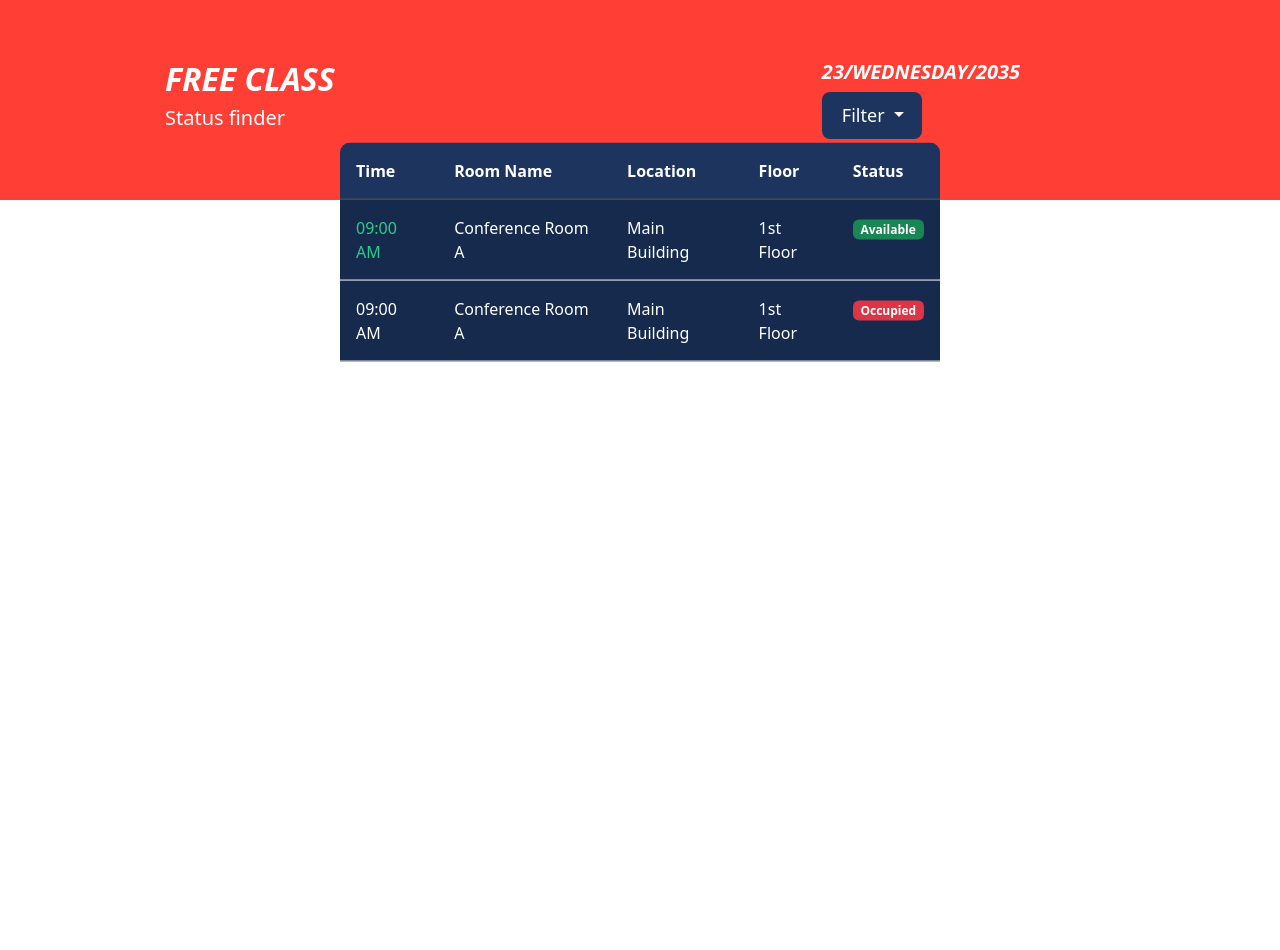
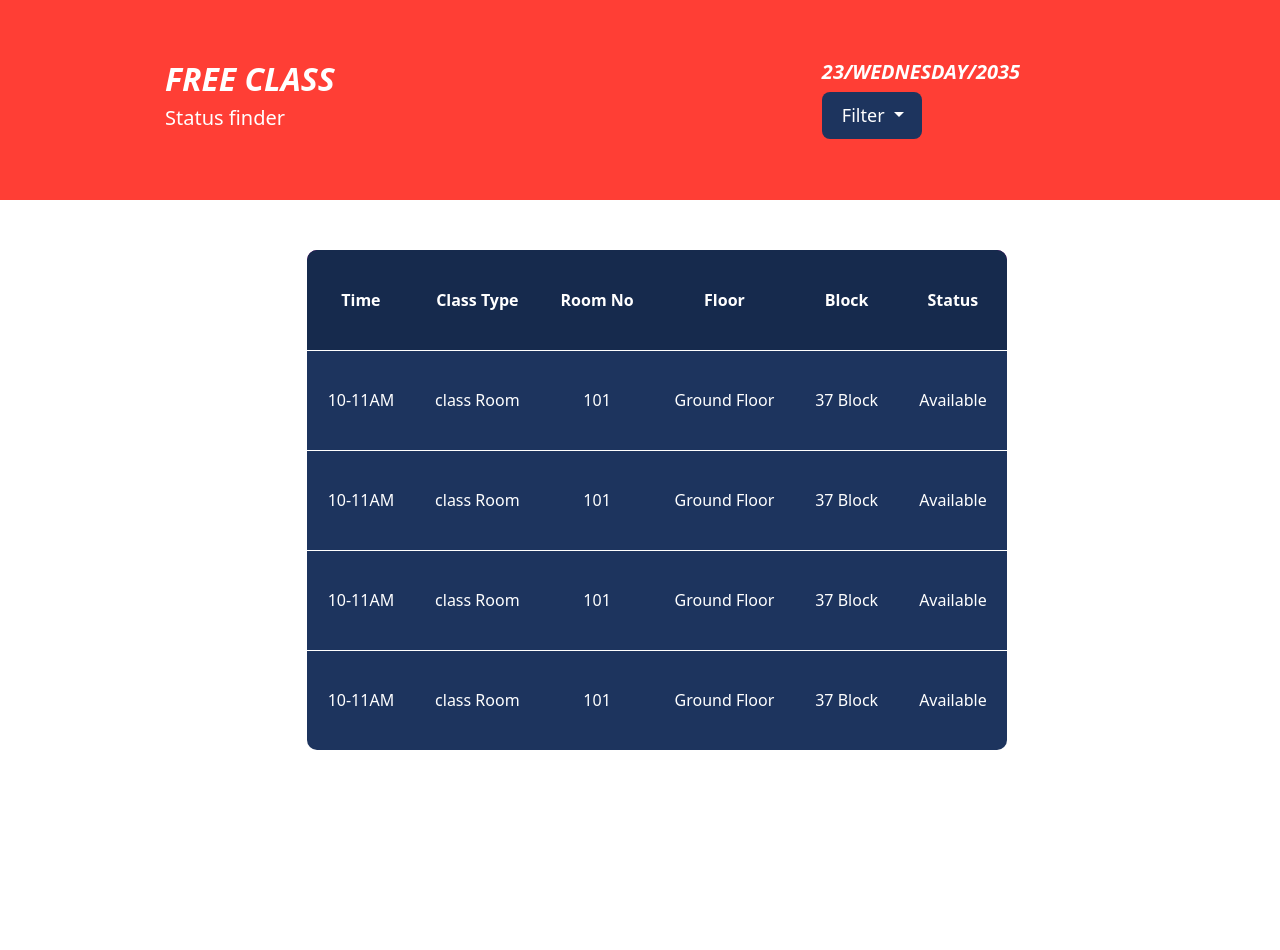
Before and after one commit to Nadhil-an/Free-Class-Finder, a Django app: template classfinder/templates/base.html in a window 1280 px wide. Shown: the top 950 px of the page. Run offline with Django 5.2, Linux system fonts and the light colour scheme; the template is opened without the code that fills it, so the values that code supplies are empty.

Commit message:
make modification in template

```diff
--- a/classfinder/classfinder/settings.py
+++ b/classfinder/classfinder/settings.py
@@ -38,6 +38,7 @@ INSTALLED_APPS = [
     'django.contrib.messages',
     'django.contrib.staticfiles',
     'classrooms',
+    'import_export',
 
 
 
--- a/classfinder/classfinder/static/css/style.css
+++ b/classfinder/classfinder/static/css/style.css
@@ -14,6 +14,7 @@ width: 100vw;
     padding-left: 0 ;
     padding-right: 0 ;
     position: relative;
+    overflow: hidden;
 }
 .header-content{
     display: flex;
@@ -37,31 +38,6 @@ width: 100vw;
     margin-right: 250px;
 
 }
-
-.table-container {
-max-width: 700px;
-margin: 80px auto; /* Bootstrap primary blue */
-padding: 20px;
-border-radius: 10px;
-color: white;
-position: absolute;
-top: 90%;
-left: 50%;
-transform: translate(-50%, -50%);
-
-}
-.table-responsive{
-    border-radius: 10px;
-    color: #2BCD88;
-}
-
-.table th{
-    background-color: #1D345E;
-}
-.table td{
-    background-color: #162A4D;
-    color: white;
-}
 .text{
     color: #2BCD88;
 }
@@ -80,3 +56,46 @@ transform: translate(-50%, -50%);
   background-color: #162A4D;
   color: #fff;
 }
+
+.table-container{
+    width: 700px;
+    height: 500px;
+    position: absolute;
+    top: 25%;
+    left: 24%;
+    background-color:purple ;
+    overflow-y: auto;
+    border-radius: 10px;
+    overflow-y: scroll;
+    scrollbar-width: none;
+}
+.table-container::-webkit-scrollbar {
+  display: none;                /* Chrome, Safari */
+}
+
+table  th, td {
+    width: 300px; /* Column width */
+    height: 100px; /* Row height */
+    border-bottom: 1px solid white;
+    padding: 20px;
+    white-space: nowrap;
+    text-align: center;
+  }
+table{
+    border-radius: 12px;
+    width: 100%;
+
+}
+table th{
+    background-color: #162A4D;
+    color:white;
+    position: sticky;
+    top: 0;
+    z-index: 2;
+}
+table td{
+    background-color: #1D345E;
+    color:white;
+
+
+}
--- a/classfinder/classrooms/urls.py
+++ b/classfinder/classrooms/urls.py
@@ -4,7 +4,7 @@ from .import views
 
 urlpatterns = [
 
-    path('freeclass/',views.freeclass,name='freeclass'),
+    path('searchclass/',views.searchclass,name='searchclass'),
     path('login/',views.login,name='login'),
 
 ]
--- a/classfinder/templates/base.html
+++ b/classfinder/templates/base.html
@@ -36,49 +36,72 @@
                     </div>
                 </div>
             </div>
-
-
-            <!-- table-container -->
-
+    </div>
+    </header>
     <div class="table-container">
-        <div class="table-responsive">
-            <table class="table">
-                <thead class="table-dark">
+            <table>
                 <tr>
-                        <th class="p-3">Time</th>
-                        <th class="p-3">Room Name</th>
-                        <th class="p-3">Location</th>
-                        <th class="p-3">Floor</th>
-                        <th class="p-3">Status</th>
-                    </tr>
-                </thead>
-                <tbody>
-                    <tr>
-                        <td class="p-3 "><span class="text">09:00 AM</span></td>
-                        <td class="p-3">Conference Room A</td>
-                        <td class="p-3">Main Building</td>
-                        <td class="p-3">1st Floor</td>
-                        <td class="p-3"><span class="badge bg-success">Available</span></td>
+                    <th>Time</th>
+                    <th>Class Type</th>
+                    <th>Room No</th>
+                    <th>Floor</th>
+                    <th>Block</th>
+                    <th>Status</th>
                 </tr>
                 <tr>
-                        <td class="p-3">09:00 AM</td>
-                        <td class="p-3">Conference Room A</td>
-                        <td class="p-3">Main Building</td>
-                        <td class="p-3">1st Floor</td>
-                        <td class="p-3"><span class="badge bg-danger">Occupied</span></td>
+                    <td>10-11AM</td>
+                    <td>class Room</td>
+                    <td>101</td>
+                    <td>Ground Floor</td>
+                    <td>37 Block</td>
+                    <td>Available</td>
                 </tr>
-                    <!-- Add more rows as needed -->
-                </tbody>
+                <tr>
+                    <td>10-11AM</td>
+                    <td>class Room</td>
+                    <td>101</td>
+                    <td>Ground Floor</td>
+                    <td>37 Block</td>
+                    <td>Available</td>
+                </tr>
+                <tr>
+                    <td>10-11AM</td>
+                    <td>class Room</td>
+                    <td>101</td>
+                    <td>Ground Floor</td>
+                    <td>37 Block</td>
+                    <td>Available</td>
+                </tr>
+                <tr>
+                    <td>10-11AM</td>
+                    <td>class Room</td>
+                    <td>101</td>
+                    <td>Ground Floor</td>
+                    <td>37 Block</td>
+                    <td>Available</td>
+                </tr>
+                <tr>
+                    <td>10-11AM</td>
+                    <td>class Room</td>
+                    <td>101</td>
+                    <td>Ground Floor</td>
+                    <td>37 Block</td>
+                    <td>Available</td>
+                </tr>
+                <tr>
+                    <td>10-11AM</td>
+                    <td>class Room</td>
+                    <td>101</td>
+                    <td>Ground Floor</td>
+                    <td>37 Block</td>
+                    <td>Available</td>
+                </tr>
+
             </table>
-        </div>
+        </table>
         </div>
 
 
-
-
-        </div>
-
-    </header>
 
 
 
```
Also changed, not shown: classfinder/classrooms/admin.py (+8 -9 lines), classfinder/classrooms/models.py (+51 -32 lines), classfinder/classrooms/views.py (+47 -5 lines), classfinder/templates/login.html (+18 -12 lines), classfinder/classrooms/migrations/0006_rename_block_freeclass_block_and_more.py (added), classfinder/classrooms/migrations/0007_freeclass_floor_freeclass_room_no.py (added), classfinder/classrooms/migrations/0008_alter_freeclass_floor.py (added), classfinder/classrooms/migrations/0009_alter_freeclass_day_alter_freeclass_floor_and_more.py (added). Lines whose indentation alone changed are shown as unchanged.
